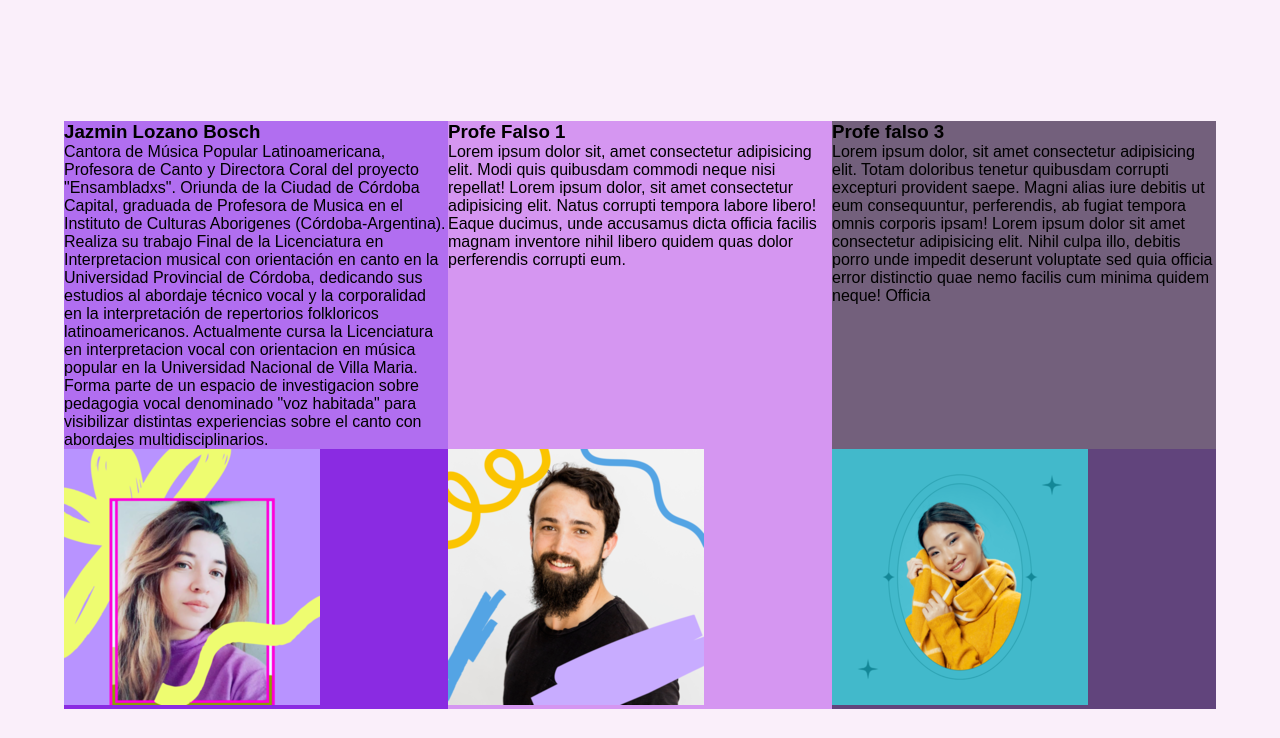
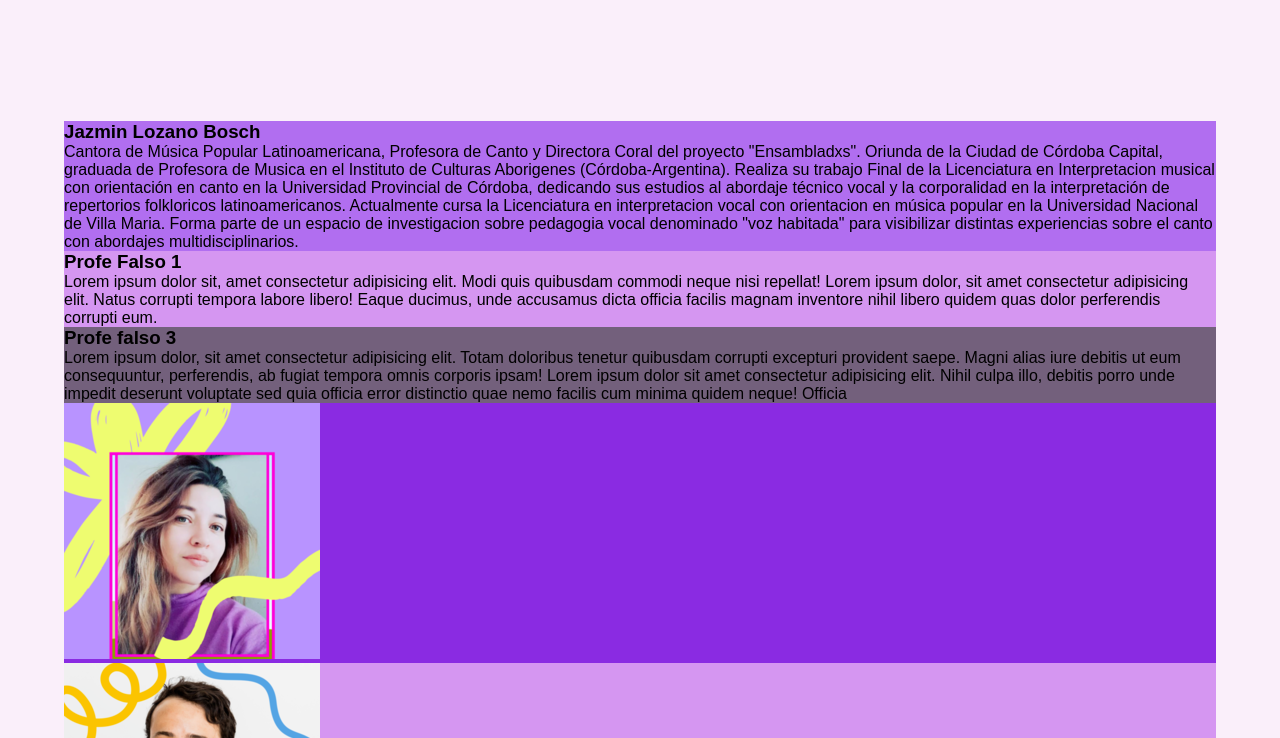
Before and after one commit to jazminlozanobosch/pruebagithub, a plain HTML site: page pages/Nosotros.html in a window 1280 px wide. Shown: the part 1070-1808 px from the top of the page. Drawn offline with Linux system fonts and the light colour scheme.

Commit message:
modifico ccs main

```diff
--- a/css/main.css
+++ b/css/main.css
@@ -106,8 +106,8 @@ footer.footerdefinitivo{
 .profesores{
     display: grid;
     height: 100vh;
-    grid-template-columns:1fr 1fr 1fr ;
-    grid-template-rows: 1fr 1fr 1fr;
+    grid-template-columns:auto ;
+    grid-template-rows: auto;
     padding: 1fr;
     gap: 1fr;
     margin:5% ;
```
